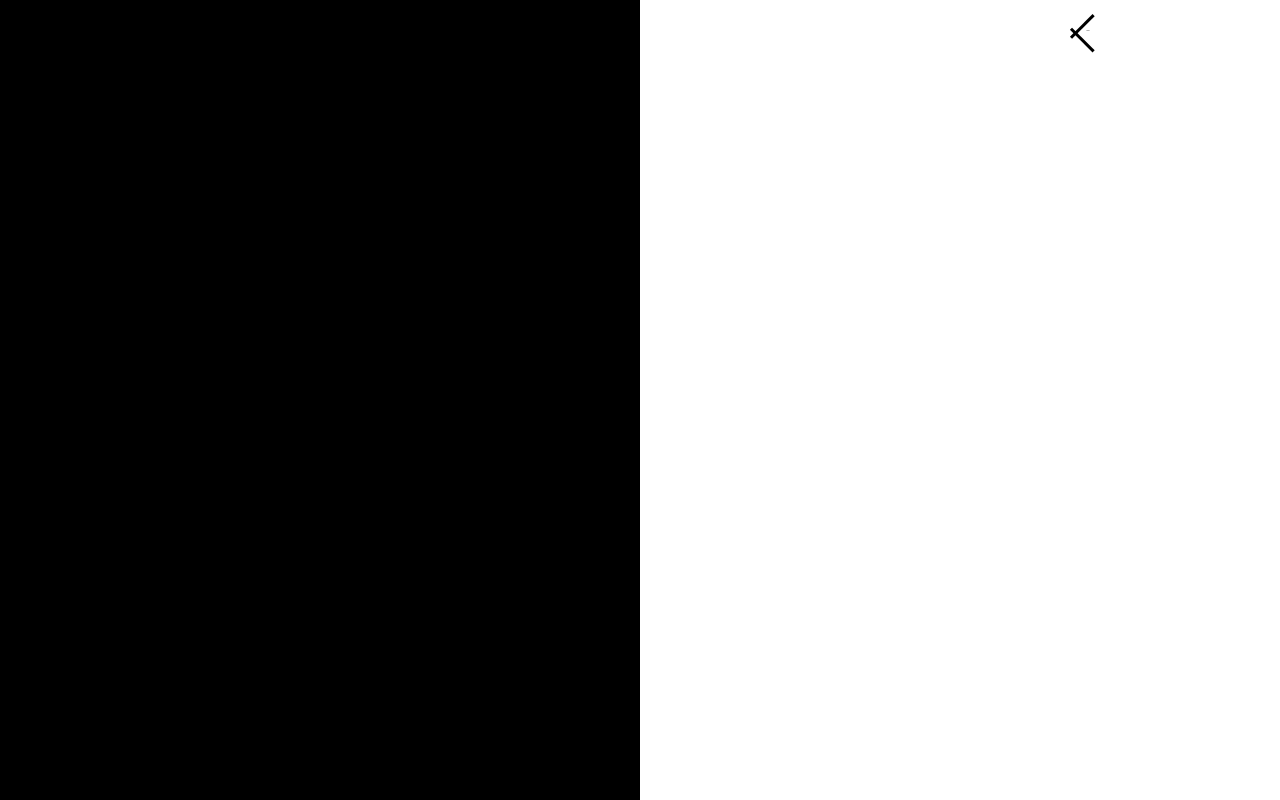
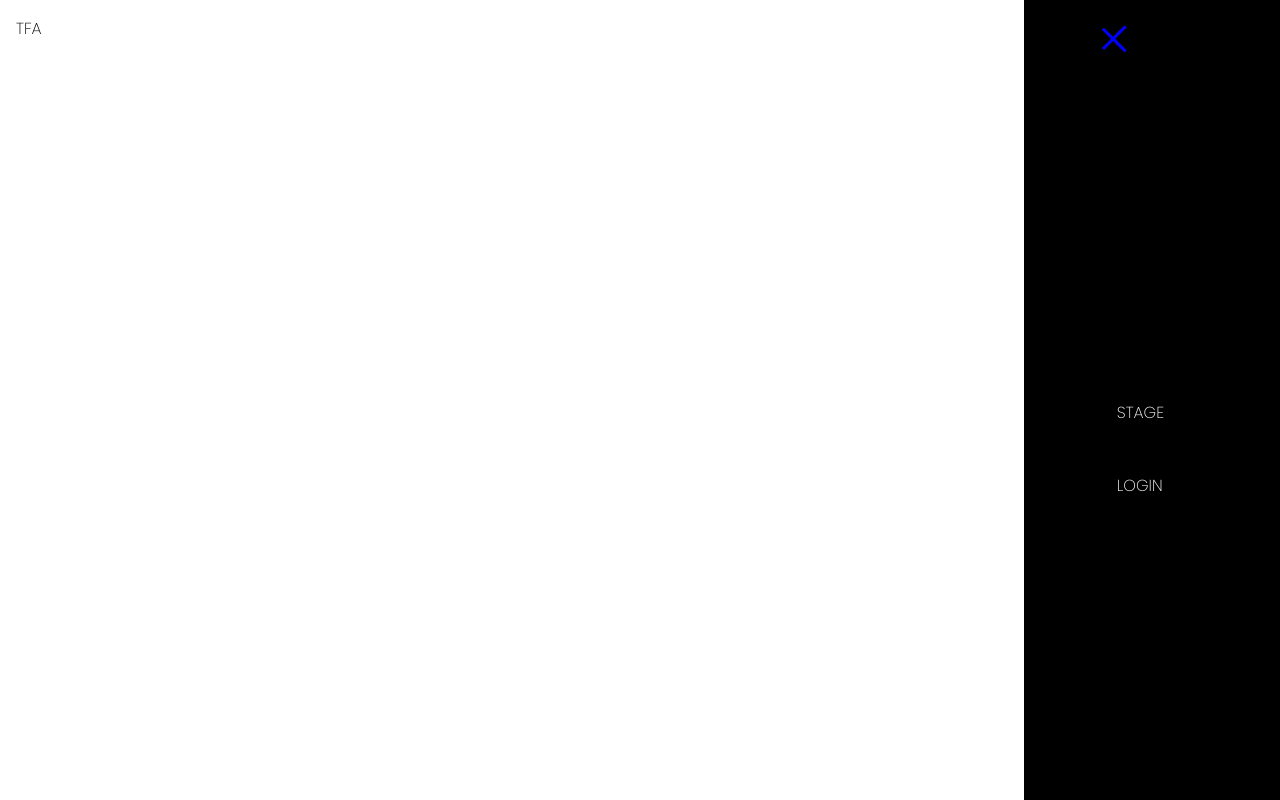
Before and after one commit to Romainperfer33/PROJETDIPLOME, a React (Create React App) app in the folder my-app/: page / in a window 1280 px wide. Both pictures are taken after a click on the element 1104 px from the left and 30 px from the top of the page. Built offline with nearby package versions, Linux system fonts and the light colour scheme.

Commit message:
navbar cote

```diff
--- a/my-app/src/layout/Header.jsx
+++ b/my-app/src/layout/Header.jsx
@@ -32,7 +32,18 @@ const Navbar = () => {
                 </div>
             </nav>
 
-            <div className={menu_class}></div>
+            <div className={menu_class}>
+                <nav className="navbar">
+                    <ul className="navlinks">
+                        <li className="navlink">
+                           <a href="/" className="link">STAGE</a>
+                        </li>
+                        <li className="navlink">
+                            <a href="/" className="link">LOGIN</a>
+                        </li>
+                    </ul>
+                </nav>
+            </div>
         </div>
     )
 }
--- a/my-app/src/layout/navbar.css
+++ b/my-app/src/layout/navbar.css
@@ -9,7 +9,6 @@ nav {
 
 .burger-menu {
     height: 60%;
-    width: 4em;
     display: flex;
     flex-direction: column;
     align-items: flex-start;
@@ -20,15 +19,16 @@ nav {
 .burger-bar {
     width: 2em;
     height: 10%;
-    background-color: black;
+    background-color: blue;
 }
 
 .menu {
-    width: 50%;
+    width: 20%;
     height: 100vh;
     background-color: black;
     position: absolute;
     top: 0;
+    right: 0;
     z-index: -1;
 }
 
@@ -39,6 +39,20 @@ nav {
 
 .visible {
     display: inherit;
+    display: flex;
+    flex-direction: column;
+    justify-content: center;
+    align-items: center;
+}
+
+
+.navlink {
+    padding: 1.5rem;
+}
+
+.link {
+    text-decoration: none;
+    color: white;
 }
 
 /* ----- animations--------- */
@@ -54,7 +68,7 @@ nav {
 }
 
 .burger-bar.clicked:nth-child(3){
-    transform: rotate(135deg) translate(-0.5em, 1em);
+    transform: rotate(135deg) translate(0em, 0.5em);
     transition: ease-out 0.5s;
 }
 
```
